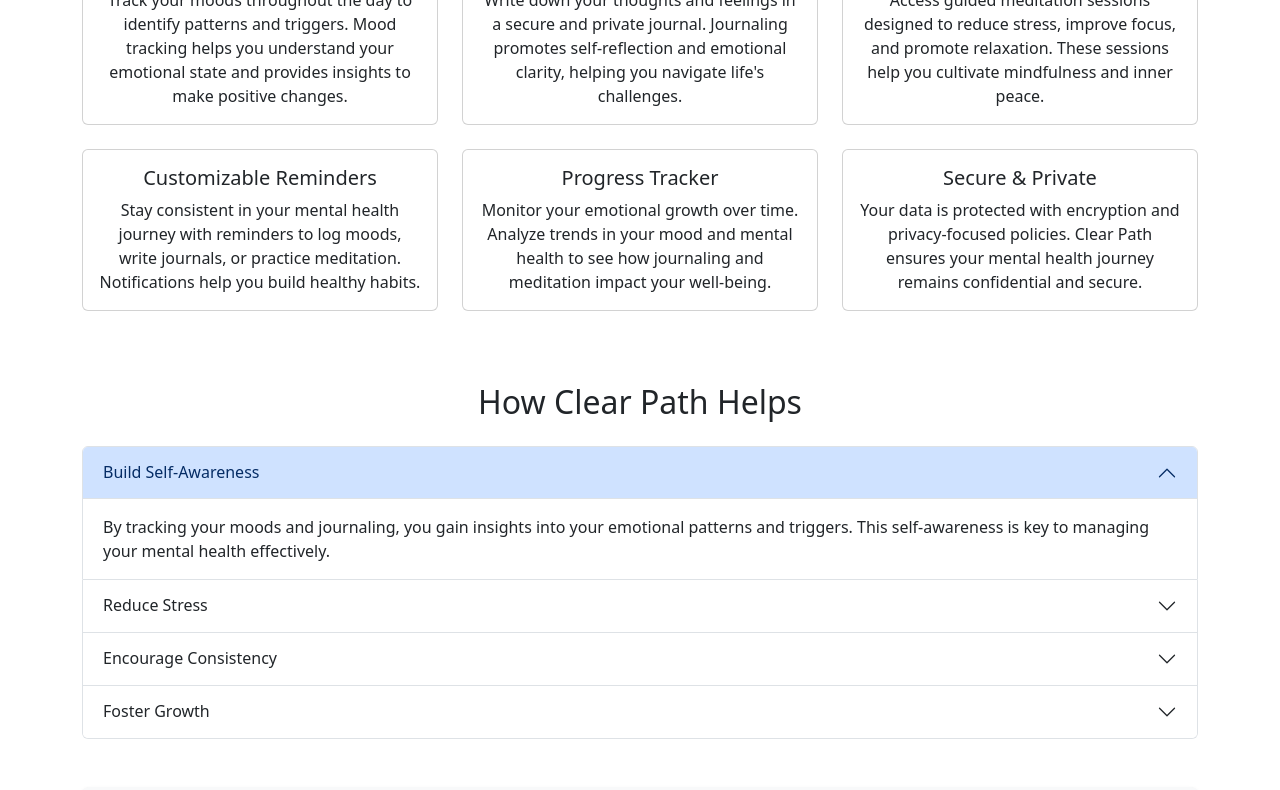
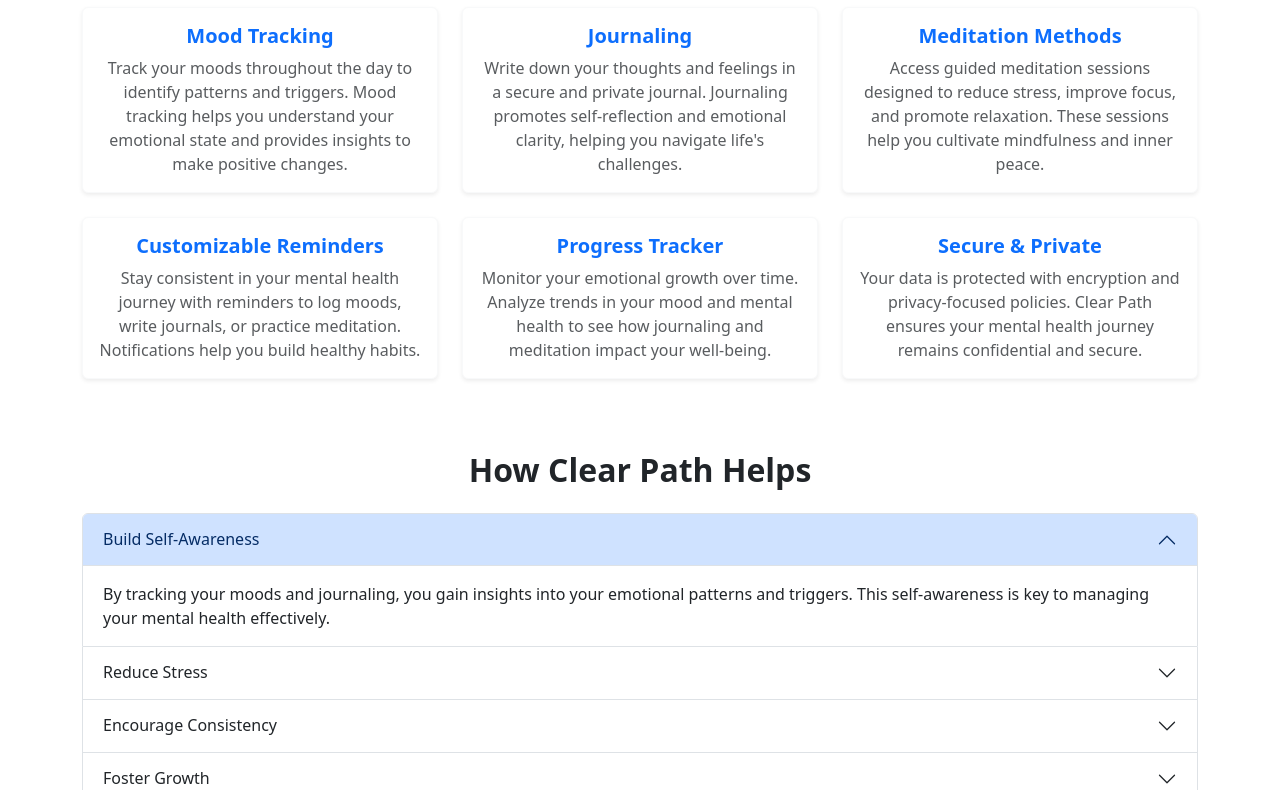
Before and after one commit to Morgueniadt/Web-design-frame-works, a website: page sass/bootstrap/features_and_benefits.html in a window 1280 px wide. Shown: the part 429-1219 px from the top of the page. Drawn offline with nearby package versions, Linux system fonts and the light colour scheme.

Commit message:
changed layout options to utilize more of bootstrap

```diff
--- a/sass/bootstrap/features_and_benefits.html
+++ b/sass/bootstrap/features_and_benefits.html
@@ -32,47 +32,46 @@
 </nav>
 
 
-<header class="bg-primary text-light text-center py-5">
-    <h1>Features and Benefits of Clear Path</h1>
+<!-- Header Section -->
+<header class="bg-primary text-light text-center py-5 mt-5">
+    <h1 class="display-4 fw-bold">Features and Benefits of Clear Path</h1>
     <p class="lead">Clear Path is a mental health app designed to empower individuals on their journey to improved mental well-being. Through features like mood tracking, journaling, and guided meditation, Clear Path provides the tools and insights necessary for managing stress, building mindfulness, and enhancing overall emotional health.</p>
 </header>
 
+<!-- Main Content -->
+<div class="container my-5">
 
-<div class="container my-5 ">
-
-
-
-    <!-- Features Section -->
+    <!-- Key Features Section -->
     <div class="my-5">
-        <h2 class="text-center mb-4">Key Features</h2>
+        <h2 class="text-center mb-4 fw-bold">Key Features</h2>
 
         <div class="row">
             <!-- Mood Tracking Feature -->
             <div class="col-lg-4 col-md-6 mb-4">
-                <div class="card">
+                <div class="card shadow-sm border-light rounded">
                     <div class="card-body text-center">
-                        <h5 class="card-title">Mood Tracking</h5>
-                        <p class="card-text">Track your moods throughout the day to identify patterns and triggers. Mood tracking helps you understand your emotional state and provides insights to make positive changes.</p>
+                        <h5 class="card-title text-primary fw-bold">Mood Tracking</h5>
+                        <p class="card-text text-muted">Track your moods throughout the day to identify patterns and triggers. Mood tracking helps you understand your emotional state and provides insights to make positive changes.</p>
                     </div>
                 </div>
             </div>
 
             <!-- Journaling Feature -->
             <div class="col-lg-4 col-md-6 mb-4">
-                <div class="card">
+                <div class="card shadow-sm border-light rounded">
                     <div class="card-body text-center">
-                        <h5 class="card-title">Journaling</h5>
-                        <p class="card-text">Write down your thoughts and feelings in a secure and private journal. Journaling promotes self-reflection and emotional clarity, helping you navigate life's challenges.</p>
+                        <h5 class="card-title text-primary fw-bold">Journaling</h5>
+                        <p class="card-text text-muted">Write down your thoughts and feelings in a secure and private journal. Journaling promotes self-reflection and emotional clarity, helping you navigate life's challenges.</p>
                     </div>
                 </div>
             </div>
 
             <!-- Meditation Feature -->
             <div class="col-lg-4 col-md-6 mb-4">
-                <div class="card">
+                <div class="card shadow-sm border-light rounded">
                     <div class="card-body text-center">
-                        <h5 class="card-title">Meditation Methods</h5>
-                        <p class="card-text">Access guided meditation sessions designed to reduce stress, improve focus, and promote relaxation. These sessions help you cultivate mindfulness and inner peace.</p>
+                        <h5 class="card-title text-primary fw-bold">Meditation Methods</h5>
+                        <p class="card-text text-muted">Access guided meditation sessions designed to reduce stress, improve focus, and promote relaxation. These sessions help you cultivate mindfulness and inner peace.</p>
                     </div>
                 </div>
             </div>
@@ -81,30 +80,30 @@
         <div class="row">
             <!-- Customizable Reminders -->
             <div class="col-lg-4 col-md-6 mb-4">
-                <div class="card">
+                <div class="card shadow-sm border-light rounded">
                     <div class="card-body text-center">
-                        <h5 class="card-title">Customizable Reminders</h5>
-                        <p class="card-text">Stay consistent in your mental health journey with reminders to log moods, write journals, or practice meditation. Notifications help you build healthy habits.</p>
+                        <h5 class="card-title text-primary fw-bold">Customizable Reminders</h5>
+                        <p class="card-text text-muted">Stay consistent in your mental health journey with reminders to log moods, write journals, or practice meditation. Notifications help you build healthy habits.</p>
                     </div>
                 </div>
             </div>
 
             <!-- Progress Tracker -->
             <div class="col-lg-4 col-md-6 mb-4">
-                <div class="card">
+                <div class="card shadow-sm border-light rounded">
                     <div class="card-body text-center">
-                        <h5 class="card-title">Progress Tracker</h5>
-                        <p class="card-text">Monitor your emotional growth over time. Analyze trends in your mood and mental health to see how journaling and meditation impact your well-being.</p>
+                        <h5 class="card-title text-primary fw-bold">Progress Tracker</h5>
+                        <p class="card-text text-muted">Monitor your emotional growth over time. Analyze trends in your mood and mental health to see how journaling and meditation impact your well-being.</p>
                     </div>
                 </div>
             </div>
 
             <!-- Secure & Private -->
             <div class="col-lg-4 col-md-6 mb-4">
-                <div class="card">
+                <div class="card shadow-sm border-light rounded">
                     <div class="card-body text-center">
-                        <h5 class="card-title">Secure & Private</h5>
-                        <p class="card-text">Your data is protected with encryption and privacy-focused policies. Clear Path ensures your mental health journey remains confidential and secure.</p>
+                        <h5 class="card-title text-primary fw-bold">Secure & Private</h5>
+                        <p class="card-text text-muted">Your data is protected with encryption and privacy-focused policies. Clear Path ensures your mental health journey remains confidential and secure.</p>
                     </div>
                 </div>
             </div>
@@ -113,9 +112,10 @@
 
     <!-- Benefits Section -->
     <div class="my-5">
-        <h2 class="text-center mb-4">How Clear Path Helps</h2>
+        <h2 class="text-center mb-4 fw-bold">How Clear Path Helps</h2>
 
         <div class="accordion" id="benefitsAccordion">
+            <!-- Benefit 1 -->
             <div class="accordion-item">
                 <h2 class="accordion-header" id="headingOne">
                     <button class="accordion-button" type="button" data-bs-toggle="collapse" data-bs-target="#collapseOne" aria-expanded="true" aria-controls="collapseOne">
@@ -129,6 +129,7 @@
                 </div>
             </div>
 
+            <!-- Benefit 2 -->
             <div class="accordion-item">
                 <h2 class="accordion-header" id="headingTwo">
                     <button class="accordion-button collapsed" type="button" data-bs-toggle="collapse" data-bs-target="#collapseTwo" aria-expanded="false" aria-controls="collapseTwo">
@@ -142,6 +143,7 @@
                 </div>
             </div>
 
+            <!-- Benefit 3 -->
             <div class="accordion-item">
                 <h2 class="accordion-header" id="headingThree">
                     <button class="accordion-button collapsed" type="button" data-bs-toggle="collapse" data-bs-target="#collapseThree" aria-expanded="false" aria-controls="collapseThree">
@@ -155,6 +157,7 @@
                 </div>
             </div>
 
+            <!-- Benefit 4 -->
             <div class="accordion-item">
                 <h2 class="accordion-header" id="headingFour">
                     <button class="accordion-button collapsed" type="button" data-bs-toggle="collapse" data-bs-target="#collapseFour" aria-expanded="false" aria-controls="collapseFour">
@@ -172,18 +175,19 @@
 
     <!-- Conclusion -->
     <div class="p-4 bg-light rounded shadow-sm">
-        <h4>Conclusion</h4>
+        <h4 class="fw-bold">Conclusion</h4>
         <p>Clear Path empowers users to take control of their mental health. With intuitive features like mood tracking, journaling, and meditation, the app provides the tools needed to foster emotional well-being. Whether you’re managing stress or seeking mindfulness, Clear Path is here to support you every step of the way.</p>
     </div>
 </div>
 
 <!-- Footer -->
-<footer class="bg-dark text-light text-center py-4">
+<footer class="bg-dark text-light text-center py-4 mt-5">
     <p>&copy; 2024 Clear Path. All rights reserved.</p>
     <p>Follow us on: <a href="#" class="text-light">Facebook</a> | <a href="#" class="text-light">Instagram</a> | <a href="#" class="text-light">Twitter</a></p>
 </footer>
 
 <!-- Bootstrap Bundle JS (includes Popper) -->
 <script src="https://cdn.jsdelivr.net/npm/bootstrap@5.3.0-alpha1/dist/js/bootstrap.bundle.min.js"></script>
+
 </body>
 </html>
```
